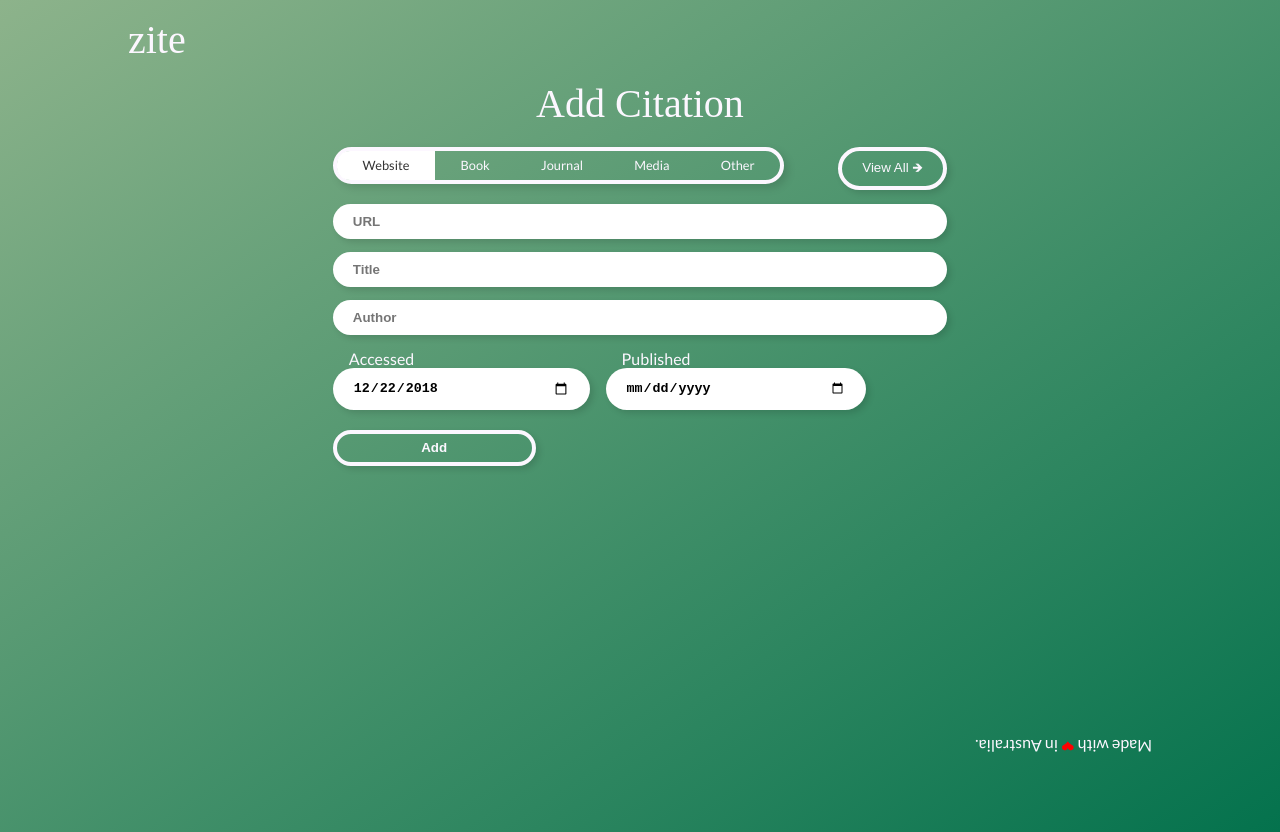
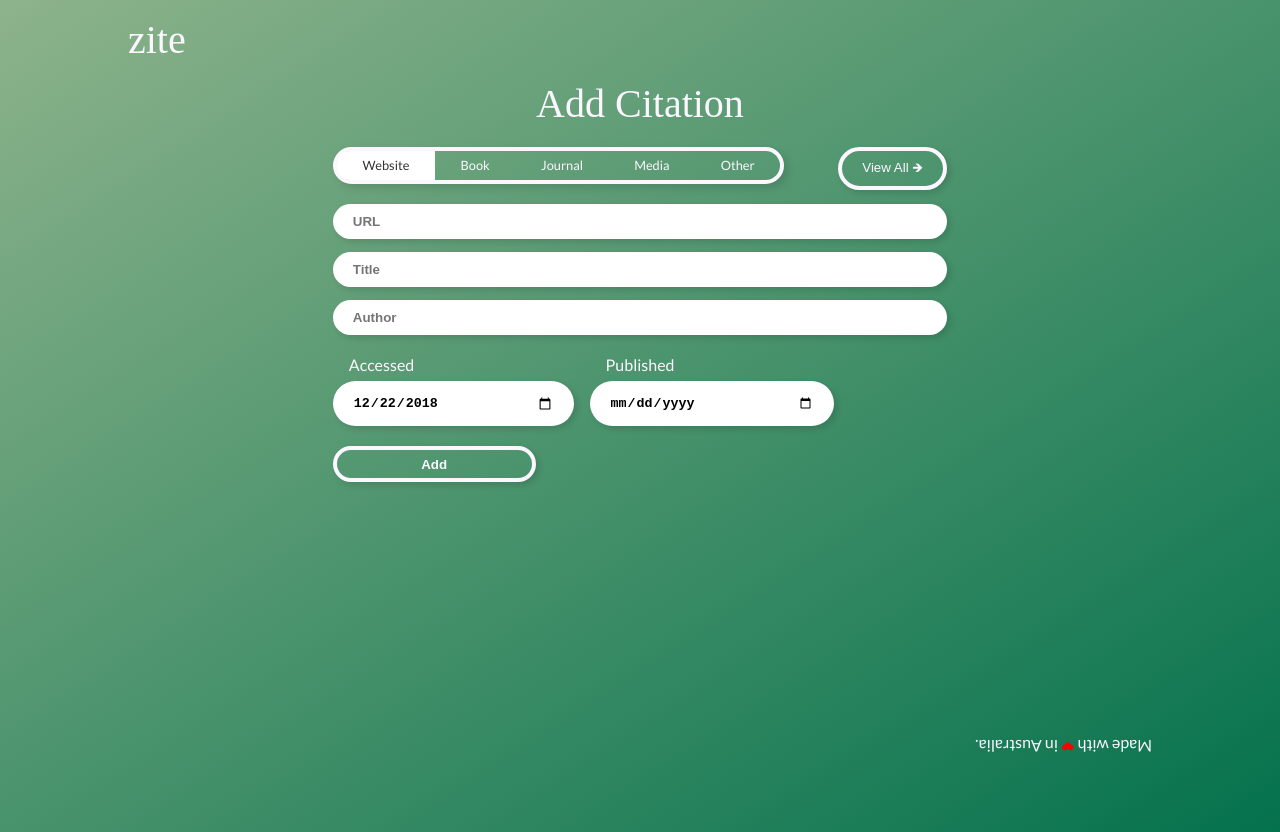
Before and after one commit to zitation/zite, a Vue app: page /#/add in a window 1280 px wide. Built offline with nearby package versions, Linux system fonts and the light colour scheme; a web font is replaced by a local one; what vue-clipboard2 would draw is missing.

Commit message:
clean up margins

```diff
--- a/src/components/DateInput.vue
+++ b/src/components/DateInput.vue
@@ -26,10 +26,11 @@ export default {
 }
 
 .date span {
-  margin: 1em;
+  margin-left: 1em;
+  line-height: 2em;
 }
 
 .date input[type='date'] {
-  line-height: 1.5em;
+  line-height: 1.75em;
 }
 </style>
```
